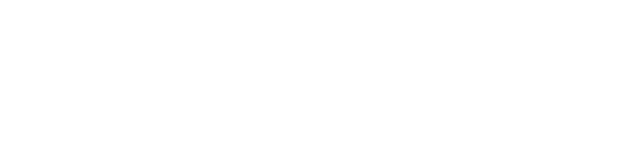
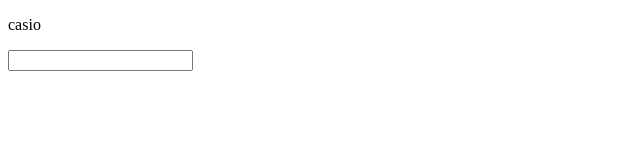
Before and after one commit to sahilshityalkar/Calculator, a plain HTML site: page index.html in a window 1280 px wide. Shown: the whole page, without its empty margins (0-640 px from the left). Drawn offline with Linux system fonts and the light colour scheme.

Commit message:
add value disply screen

```diff
--- a/index.html
+++ b/index.html
@@ -8,7 +8,18 @@
     <title>Calculator</title>
 </head>
 <body>
+    <!-- 3.  Create a basic HTML calculator with buttons for each digit, each of the above functions and an “Equals” key.
+    Do not worry about wiring up the JS just yet.
+    There should also be a display for the calculator. Go ahead and fill it with some dummy numbers so it looks correct.
+    Add a “clear” button. -->
 
+
+    <div id="main-section">
+        <div class="result-box">
+            <p id="brand-name">casio</p>
+            <input type="text" id="inputvalue" class="resultBox">
+            <!-- <div class="resultnext" id="same"> -->
+            </div>
 </body>
 <script src="script.js"></script>
 </html>
```
